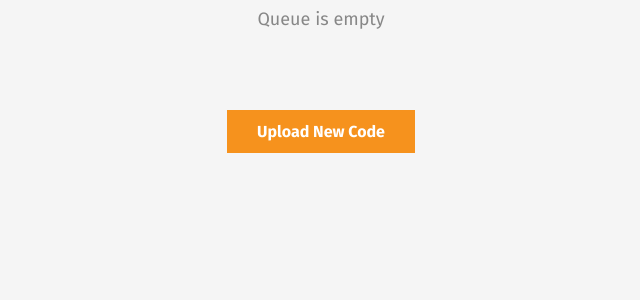
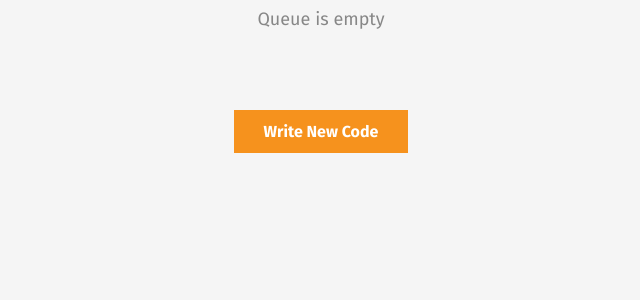
Before and after one commit to CircuitReeRUG/tree, a Flask app: page /queue in a window 1280 px wide. Shown: the part 172-472 px from the top of the page, without its empty margins (319-959 px from the left). Run offline with Flask 3, Linux system fonts and the light colour scheme.

Commit message:
dumb mistake + power line fix

```diff
--- a/upload/src/runner/leds.py
+++ b/upload/src/runner/leds.py
@@ -21,7 +21,7 @@ def __find_pin(pin: int):
 
 SIZE = int(os.environ.get('TREE_LEDS', 16))
 GPIO_PIN = __find_pin(int(os.environ.get('LED_GPIO_PIN', 18)))
-pixels = neopixel.NeoPixel(GPIO_PIN, SIZE)  # pyright: ignore[reportArgumentType]
+pixels = neopixel.NeoPixel(GPIO_PIN, SIZE, brightness=0.5)  # pyright: ignore[reportArgumentType]
 
 def change_led(led_num, r, g, b, l) -> bool:
     if led_num < 0 or led_num >= SIZE:
--- a/upload/src/webapp/templates/queue.html
+++ b/upload/src/webapp/templates/queue.html
@@ -38,6 +38,6 @@
             <p class="empty-queue">Queue is empty</p>
         {% endif %}
     </div>
-    <a href="{{ url_for('upload_view') }}" class="upload-link">Upload New Code</a>
+    <a href="{{ url_for('editor_view') }}" class="upload-link">Write New Code</a>
 </div>
 {% endblock %}
```
